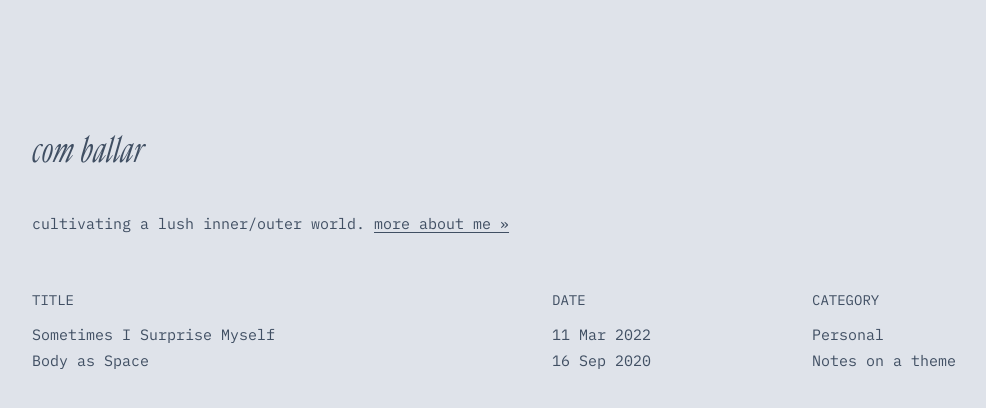
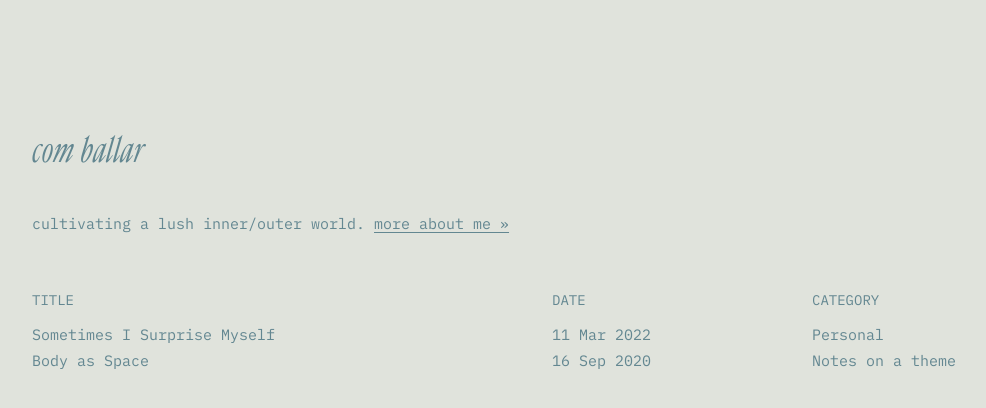
Before and after one commit to comballar/comballar.github.io, a Jekyll site: the page built from index.html, in a window 1280 px wide. Shown: the top 408 px of the page, without its empty margins (88-1074 px from the left). Built offline with Jekyll 4.4.1, drawn with Linux system fonts in a browser that asks for light colours.

Commit message:
Update base.scss

```diff
--- a/_sass/base.scss
+++ b/_sass/base.scss
@@ -18,9 +18,9 @@ $font__line-height: 1.75;
 
 
 // colors
-$color__black:      #404F63;
+$color__black:      #638791;
 $color__gray:       #CCD3D5;
-$color__beige:      #DFE3EA;
+$color__beige:      #E0E3DC;
 $color__yellow:     #FAF7F2;
 
 @mixin media-query($device) {
```
